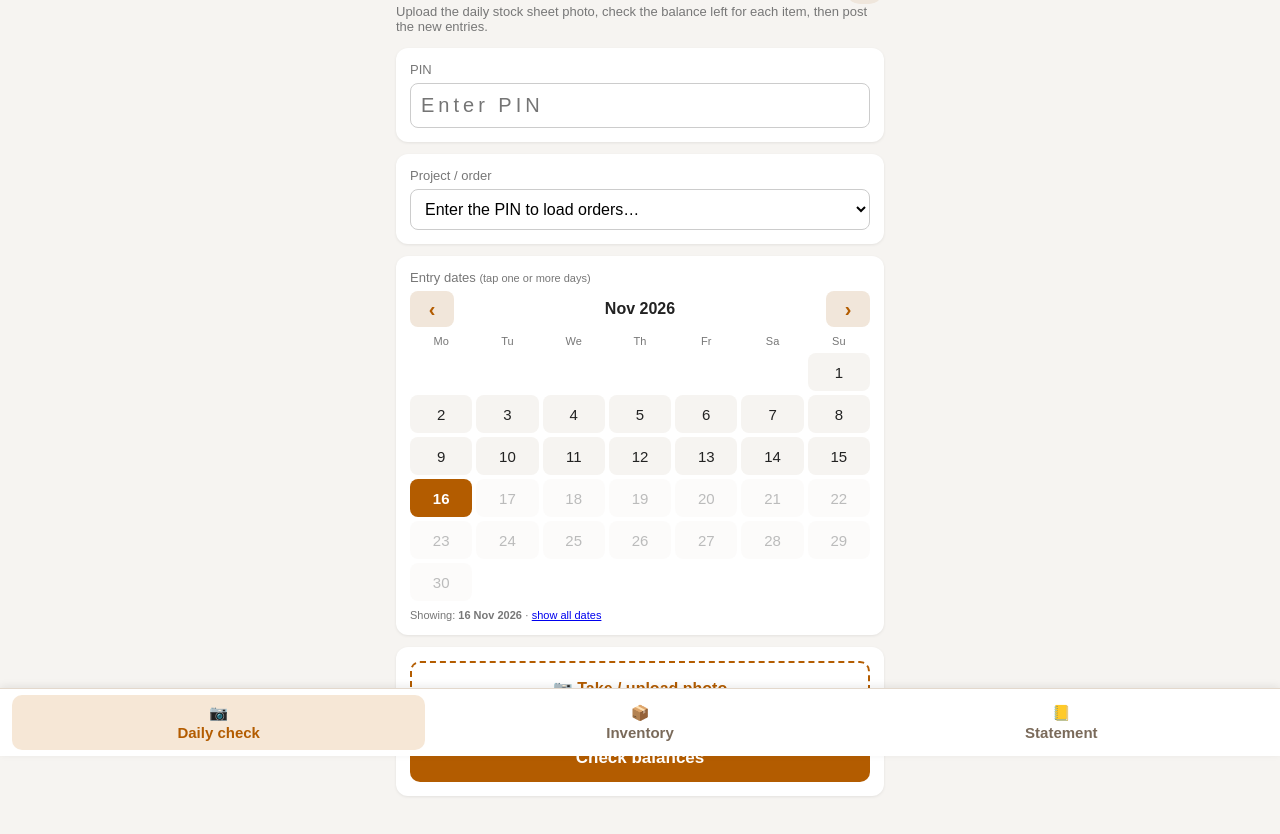
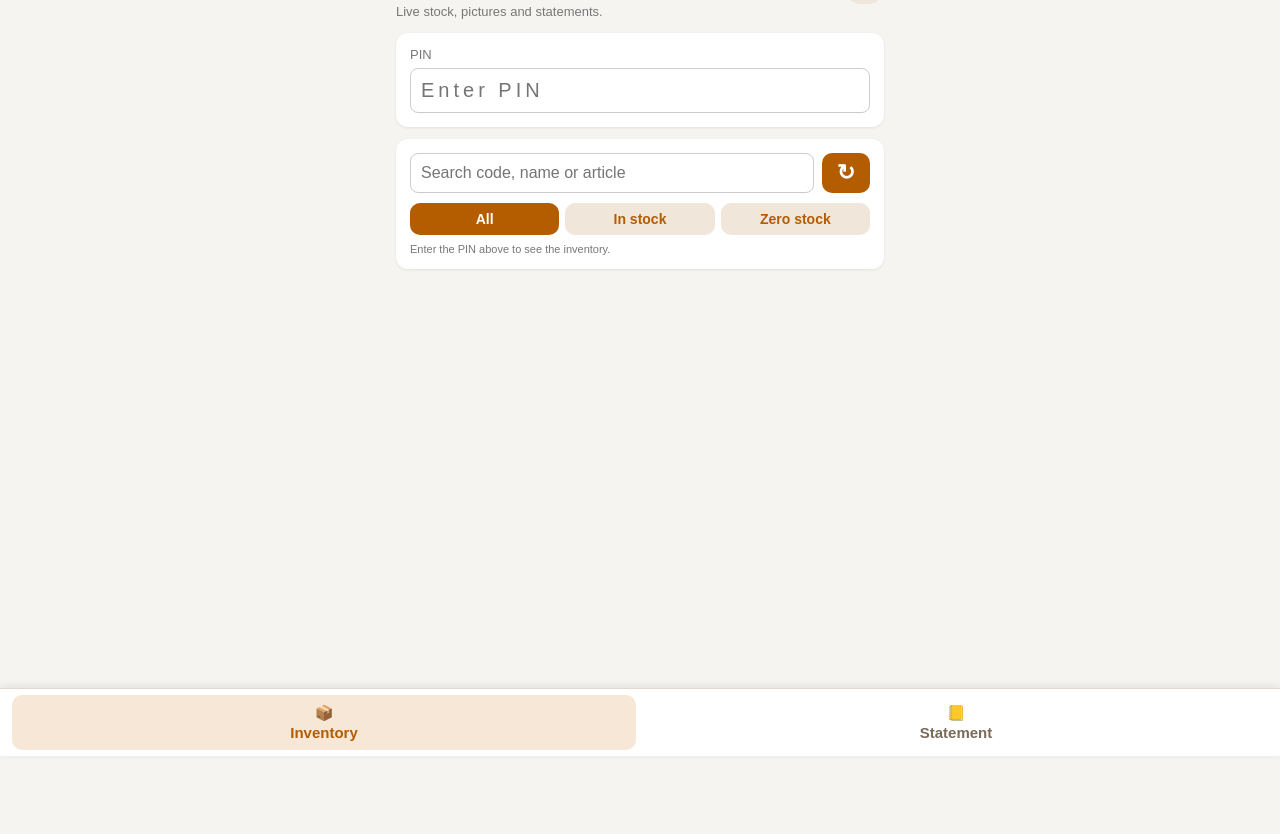
Before and after one commit to prworkmec-cyber/wkm-apps, a plain HTML site: page stock/index.html in a window 1280 px wide. Shown: the part 44-878 px from the top of the page. After the commit the page ends 800 px from the top, so only its background shows below. Drawn offline with Linux system fonts and the light colour scheme.

Commit message:
Add files via upload

```diff
--- a/stock/index.html
+++ b/stock/index.html
@@ -79,14 +79,14 @@ button.del{background:#fff;color:var(--bad);border:2px solid var(--bad)}
 #zoom{position:fixed;inset:0;background:rgba(0,0,0,.88);z-index:50;display:flex;flex-direction:column;align-items:center;justify-content:center;padding:16px}
 #zoom img{max-width:100%;max-height:80vh;border-radius:8px;background:#fff}#zcap{color:#fff;margin-top:10px;text-align:center;font-size:15px}
 </style></head><body><div class="wrap">
-<div class="hdr"><h1>WKM Stock Check</h1><span style="display:flex;gap:6px"><button type="button" id="pinPill" class="admpill hide" onclick="pinOk(false)" title="Change PIN">🔑</button><button type="button" class="adm admpill" onclick="adminAsk()">🔒</button></span></div><div class="sub">Upload the daily stock sheet photo, check the balance left for each item, then post the new entries.</div>
+<div class="hdr"><h1>WKM Stock Check</h1><span style="display:flex;gap:6px"><button type="button" id="pinPill" class="admpill hide" onclick="pinOk(false)" title="Change PIN">🔑</button><button type="button" class="adm admpill" onclick="adminAsk()">🔒</button></span></div><div class="sub">Live stock, pictures and statements.</div>
 <div class="card" id="pinCard"><label>PIN</label><input id="pin" type="password" inputmode="numeric" pattern="[0-9]*" maxlength="8" autocomplete="off" placeholder="Enter PIN"></div>
-<div id="vCheck"><div class="card"><label>Project / order</label><select id="ord"><option value="">Enter the PIN to load orders…</option></select></div>
+<div id="vCheck" class="hide"><div class="card"><label>Project / order</label><select id="ord"><option value="">Enter the PIN to load orders…</option></select></div>
 <div class="card"><label>Entry dates <span class="nm">(tap one or more days)</span></label><input id="dt" type="hidden"><div id="cal" class="cal"></div><div id="dsel" class="nm" style="margin-top:8px"></div></div>
 <div class="card"><label class="pick">📷 Take / upload photo<input id="file" type="file" accept="image/*"></label><div id="fn" class="fn"></div>
 <button id="go" onclick="go()">Check balances</button><div id="st"></div></div>
 <div id="out"></div></div>
-<div id="vInv" class="hide">
+<div id="vInv">
  <div class="card"><div class="invtop"><div class="sw"><input id="iq" type="search" autocomplete="off" placeholder="Search code, name or article" oninput="drawInv();suggest()" onfocus="suggest()" onblur="setTimeout(hideSug,200)"><div id="sug" class="sug hide"></div></div><button type="button" id="irf" onclick="loadInv(true)">↻</button></div>
   <div class="chips"><button type="button" data-f="all" class="on" onclick="invFilter(this)">All</button><button type="button" data-f="in" onclick="invFilter(this)">In stock</button><button type="button" data-f="zero" onclick="invFilter(this)">Zero stock</button></div>
   <div id="ist" class="nm" style="margin-top:8px">Enter the PIN above to see the inventory.</div><div id="ipg" class="nm" style="color:var(--acc)"></div></div>
@@ -97,7 +97,7 @@ button.del{background:#fff;color:var(--bad);border:2px solid var(--bad)}
   <div id="lst" class="nm" style="margin-top:8px">Choose an item to see its statement.</div></div>
  <div id="lout"></div>
 </div>
-<nav class="btabs"><button type="button" id="tChk" class="on" onclick="setView('chk')">📷<br>Daily check</button><button type="button" id="tInv" onclick="setView('inv')">📦<br>Inventory</button><button type="button" id="tLed" onclick="setView('led')">📒<br>Statement</button></nav>
+<nav class="btabs"><button type="button" id="tChk" class="hide" onclick="setView('chk')">📷<br>Daily check</button><button type="button" id="tInv" class="on" onclick="setView('inv')">📦<br>Inventory</button><button type="button" id="tLed" onclick="setView('led')">📒<br>Statement</button></nav>
 <div id="sheet" class="hide" onclick="if(event.target===this)closeSheet()"><div class="shc"><div id="shb"></div></div></div>
 <div id="zoom" class="hide" onclick="this.classList.add('hide')"><img id="zimg" alt=""><div id="zcap"></div></div>
 <script>
@@ -186,7 +186,7 @@ function drawCal(){var sel=selDates(),ph=[],today=ymd(new Date());(window.LASTRO
  document.getElementById('dsel').innerHTML=sel.length?'Showing: <b>'+sel.map(nice).join(', ')+'</b> · <a href="#" onclick="setDates([]);return false">show all dates</a>':'No day picked – showing <b>all dates</b> on the photo.';}
 var INV=null,INVF='all',INVPIN='';
 function pinH(p){var h=5381;p='wkm|'+p;for(var i=0;i<p.length;i++)h=((h<<5)+h+p.charCodeAt(i))|0;return h;}   // saved list only shows again with the right PIN
-function setView(v){[['chk','vCheck','tChk'],['inv','vInv','tInv'],['led','vLed','tLed']].forEach(function(x){document.getElementById(x[1]).classList.toggle('hide',x[0]!==v);document.getElementById(x[2]).classList.toggle('on',x[0]===v);});
+function setView(v){if(v==='chk'&&!ADMIN)v='inv';[['chk','vCheck','tChk'],['inv','vInv','tInv'],['led','vLed','tLed']].forEach(function(x){document.getElementById(x[1]).classList.toggle('hide',x[0]!==v);document.getElementById(x[2]).classList.toggle('on',x[0]===v);});
  if(v==='inv')loadInv(false);if(v==='led')ledgerTab();window.scrollTo(0,0);}
 function loadInv(force){var pin=document.getElementById('pin').value.trim(),st=document.getElementById('ist');
  if(pin.length<4){st.innerHTML='Enter the PIN above to see the inventory.';return;}
@@ -271,7 +271,8 @@ function adminTry(){var c=document.getElementById('acode').value.trim(),st=docum
  fetch(WKM_API,{method:'POST',body:JSON.stringify({action:'admincheck',admin:c}),redirect:'follow'}).then(function(r){return r.json();})
   .then(function(j){if(j&&j.ok){ADMIN=c;closeSheet();adminUi();}else st.innerHTML='<div class="msg err">Wrong admin code</div>';})
   .catch(function(e){st.innerHTML='<div class="msg err">'+esc(e.message||e)+'</div>';});}
-function adminUi(){[].forEach.call(document.querySelectorAll('.adm'),function(b){b.textContent=ADMIN?'🔓 Admin':'🔒';b.title=ADMIN?'Admin on – tap to lock':'Admin';b.classList.toggle('on',!!ADMIN);});
+function adminUi(){var tc=document.getElementById('tChk');tc.classList.toggle('hide',!ADMIN);
+ if(!ADMIN&&!document.getElementById('vCheck').classList.contains('hide'))setView('inv');[].forEach.call(document.querySelectorAll('.adm'),function(b){b.textContent=ADMIN?'🔓 Admin':'🔒';b.title=ADMIN?'Admin on – tap to lock':'Admin';b.classList.toggle('on',!!ADMIN);});
  document.body.classList.toggle('isadmin',!!ADMIN);drawInv();if(LEDGER)drawLedger();}
 
 /* bottom sheet used for admin code, edit item, add entry */
```
